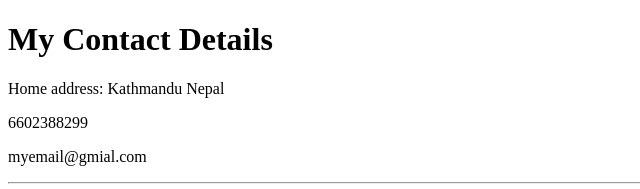
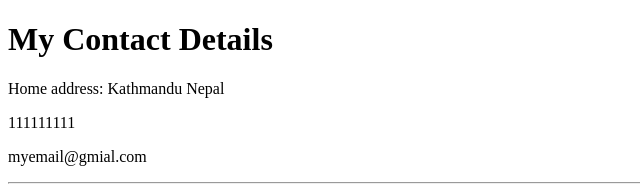
Before and after one commit to AnanMoktan/cv, a plain HTML site: page contact-me.html in a window 1280 px wide. Shown: the top 189 px of the page, 0-640 px from the left. Drawn offline with Linux system fonts and the light colour scheme.

Commit message:
Update contact-me.html

```diff
--- a/contact-me.html
+++ b/contact-me.html
@@ -7,7 +7,7 @@
   <body>
     <h1>My Contact Details</h1>
     <p> Home address: Kathmandu Nepal </p>
-    <p>6602388299</p>
+    <p>111111111</p>
     <p>myemail@gmial.com</p>
     <hr>
     <form class="" action="mailto:ananmoktan41@gmail.com" method="post" enctype="text/plain">
```
